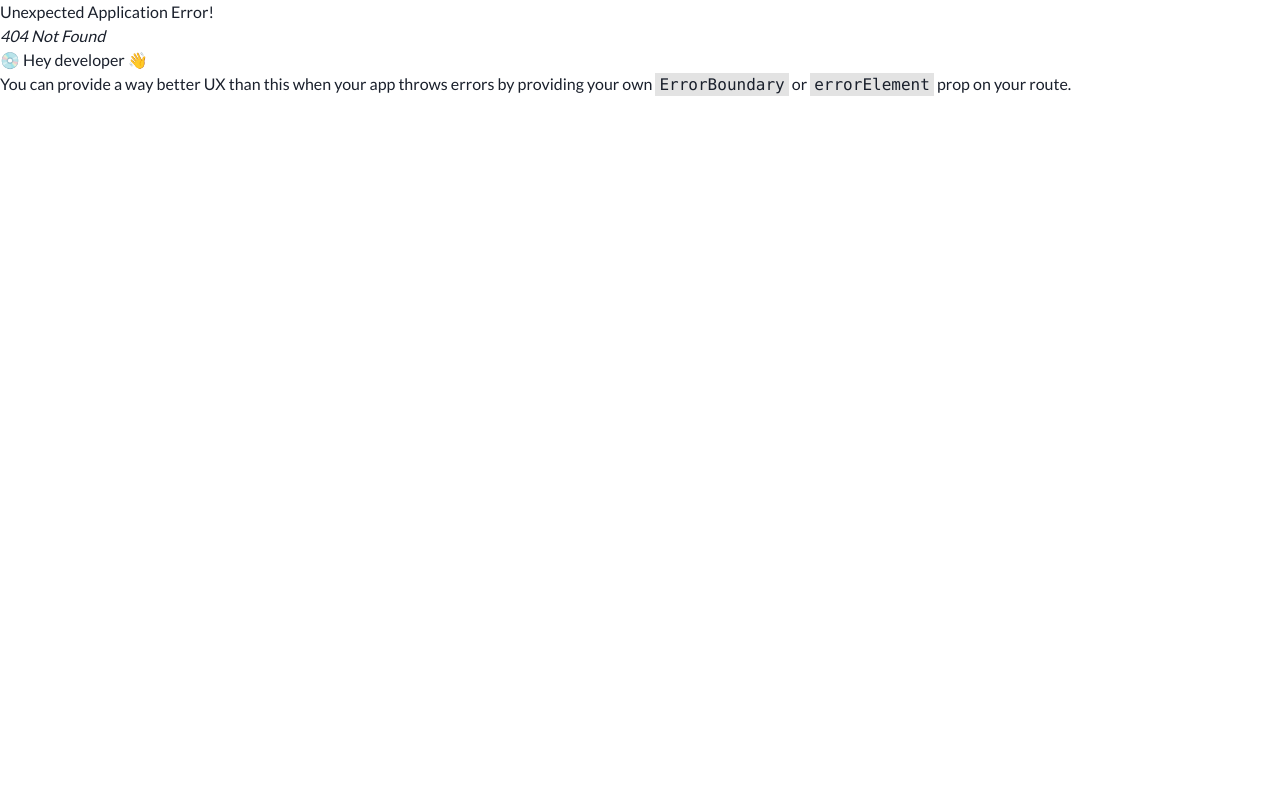
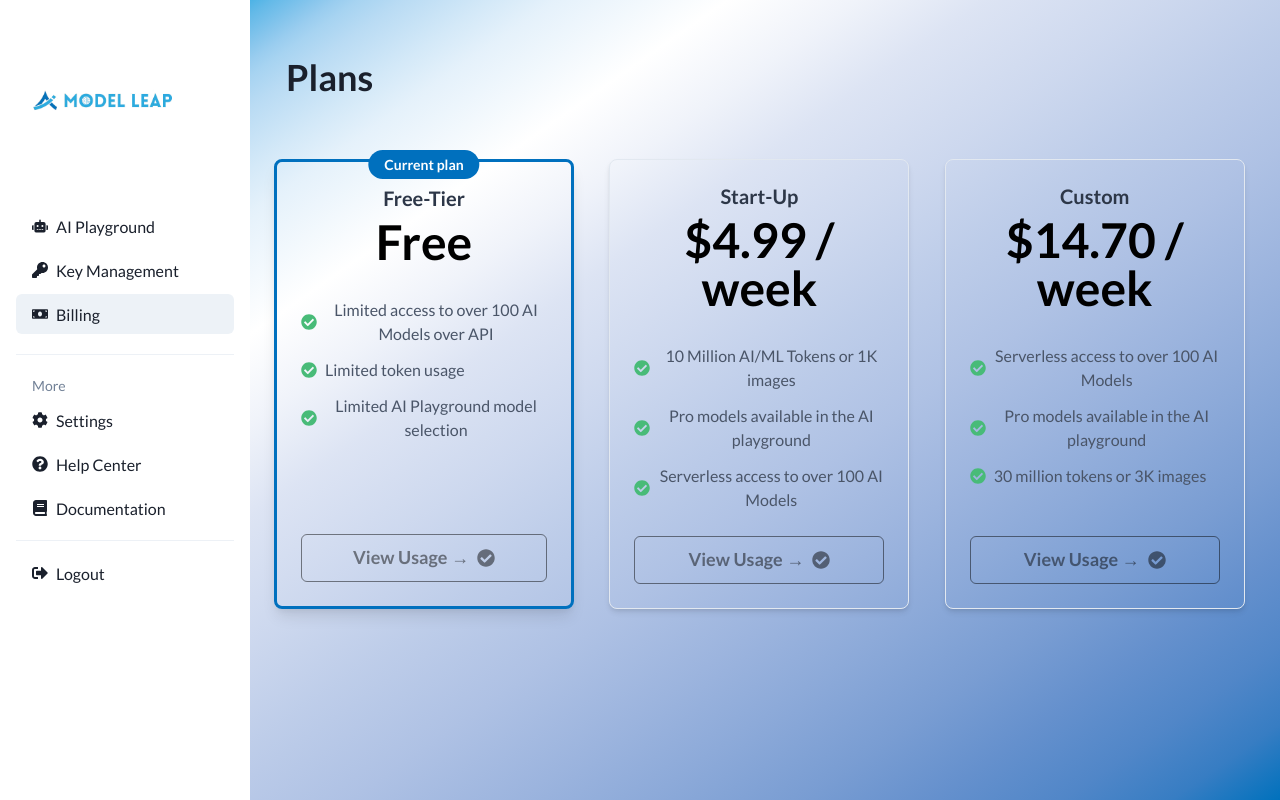
Before and after one commit to Arsalanbashir831/ModelLeap-AI, a React (Vite) app: page /app/billing in a window 1280 px wide. Before the commit this address had no page. Built offline with nearby package versions, Linux system fonts and the light colour scheme.

Commit message:
plans layout added

```diff
--- a/src/App.jsx
+++ b/src/App.jsx
@@ -5,6 +5,7 @@ import AI from './Pages/PlayGround/AI'
 import APIkey from './Pages/KeyManagement/APIkey'
 import Settings from './Pages/Settings/Settings'
 import Integration from './Pages/Documentation/Integration'
+import Plans from './Pages/Billing/Plans'
 
 const router = createBrowserRouter([
   {
@@ -14,6 +15,7 @@ const router = createBrowserRouter([
     children: [
       { path: '/app', element: <AI /> },
       {path: '/app/keymanagement', element: <APIkey />},
+      {path: '/app/billing', element: <Plans />},
       {path: '/app/settings', element: <Settings />},
       {path: '/app/documentation', element: <Integration />},
     ]
--- /dev/null
+++ b/src/Components/Dashboard/BillingCard.jsx
@@ -0,0 +1,84 @@
+import React from 'react';
+import {
+  Box,
+  Heading,
+  Text,
+  VStack,
+  Button,
+  Icon,
+  Flex,
+  Spacer,
+} from '@chakra-ui/react';
+import { FaCheckCircle } from 'react-icons/fa';
+
+const BillingCard = ({ title, price, features, selected, onClick }) => {
+  return (
+    <Box
+      borderWidth={selected ? '3px' : '1px'}
+      borderColor={selected ? '#0070BE' : 'gray.200'}
+      borderRadius="lg"
+      p={6}
+      maxW="300px"
+      textAlign="center"
+      boxShadow={selected ? 'lg' : 'md'}
+      position="relative"
+      display="flex"
+      flexDirection="column"
+      justifyContent="space-between"
+      h="100%"
+    >
+      {selected && (
+        <Box
+          position="absolute"
+          top={-3}
+          left="50%"
+          transform="translateX(-50%)"
+          bg="#0070BE"
+          color="white"
+          borderRadius="full"
+          px={4}
+          py={1}
+          fontSize="sm"
+          fontWeight="bold"
+        >
+          Current plan
+        </Box>
+      )}
+
+      <Flex direction="column" flex="1" justify="space-between">
+        <Box mb={4}>
+          <Heading as="h4" size="md" mb={2} color="gray.700">
+            {title}
+          </Heading>
+          <Heading as="h1" size="2xl" mb={4} color="black">
+            {price}
+          </Heading>
+        </Box>
+
+        <VStack spacing={3} alignItems="start" mb={6}>
+          {features.map((feature, index) => (
+            <Flex key={index} align="center">
+              <Icon as={FaCheckCircle} color="green.400" mr={2} />
+              <Text color="gray.600">{feature}</Text>
+            </Flex>
+          ))}
+        </VStack>
+
+        <Spacer />
+
+        <Button
+          onClick={onClick}
+          colorScheme="blackAlpha"
+          variant="outline"
+          size="lg"
+          mt="auto"
+          rightIcon={<Icon as={FaCheckCircle} />}
+        >
+          View Usage →
+        </Button>
+      </Flex>
+    </Box>
+  );
+};
+
+export default BillingCard;
--- a/src/Components/Dashboard/ModelSelection.jsx
+++ b/src/Components/Dashboard/ModelSelection.jsx
@@ -19,7 +19,7 @@ import { FcApproval } from "react-icons/fc";
 
 const ModelSelection = () => {
   const [model, setModel] = useState("GPT 4o mini");
-  const [outputLength, setOutputLength] = useState(774); // Matching the slider from image
+  const [outputLength, setOutputLength] = useState(774);
   const [temperature, setTemperature] = useState(0.7);
   const [topP, setTopP] = useState(0.7);
   const [topK, setTopK] = useState(50);
@@ -35,7 +35,6 @@ const ModelSelection = () => {
       margin="auto"
       overflowY="auto"
       css={{
-        // Custom scrollbar styles
         '&::-webkit-scrollbar': {
           width: '5px',
         },
--- /dev/null
+++ b/src/Pages/Billing/Plans.jsx
@@ -0,0 +1,65 @@
+import React, { useState } from "react";
+import { Box, SimpleGrid, Heading, Switch, Flex, Text } from "@chakra-ui/react";
+import Header from "../../Components/Dashboard/Header";
+import BillingCard from "../../Components/Dashboard/BillingCard";
+
+const Plans = () => {
+  const [selectedPlan, setSelectedPlan] = useState("free");
+
+  const plans = [
+    {
+      id: "free",
+      title: "Free-Tier",
+      price: "Free",
+      features: [
+        "Limited access to over 100 AI Models over API",
+        "Limited token usage",
+        "Limited AI Playground model selection",
+      ],
+    },
+    {
+      id: "startup",
+      title: "Start-Up",
+      price: "$4.99 / week",
+      features: [
+        "10 Million AI/ML Tokens or 1K images",
+        "Pro models available in the AI playground",
+        "Serverless access to over 100 AI Models",
+      ],
+    },
+    {
+      id: "custom",
+      title: "Custom",
+      price: "$14.70 / week",
+      features: [
+        "Serverless access to over 100 AI Models",
+        "Pro models available in the AI playground",
+        "30 million tokens or 3K images",
+      ],
+    },
+  ];
+
+  return (
+    <Box p={6}>
+        <Box mt={5}>
+
+      <Header title={"Plans"} />
+        </Box>
+
+      <SimpleGrid mt={12} columns={{ base: 1, md: 3 }} spacing={6}>
+        {plans.map((plan) => (
+          <BillingCard
+            key={plan.id}
+            title={plan.title}
+            price={plan.price}
+            features={plan.features}
+            selected={selectedPlan === plan.id}
+            onClick={() => setSelectedPlan(plan.id)}
+          />
+        ))}
+      </SimpleGrid>
+    </Box>
+  );
+};
+
+export default Plans;
```
